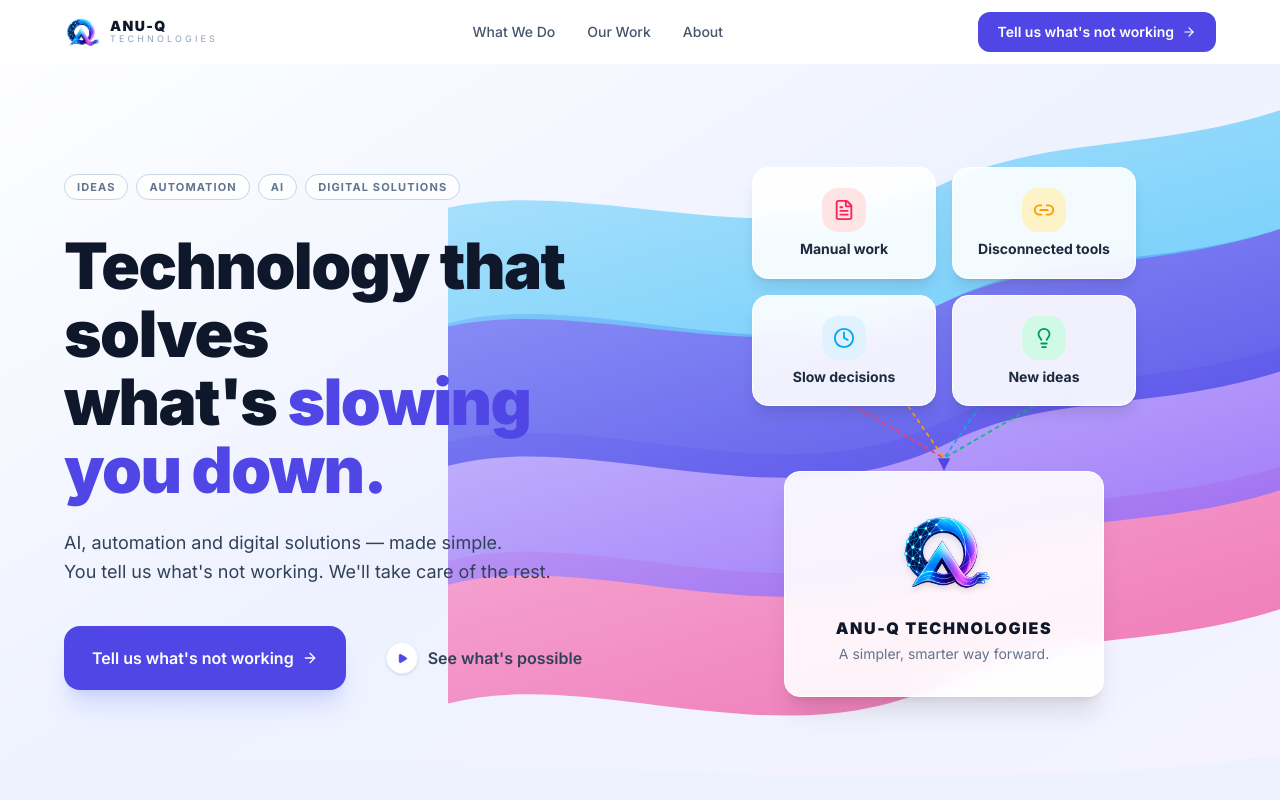
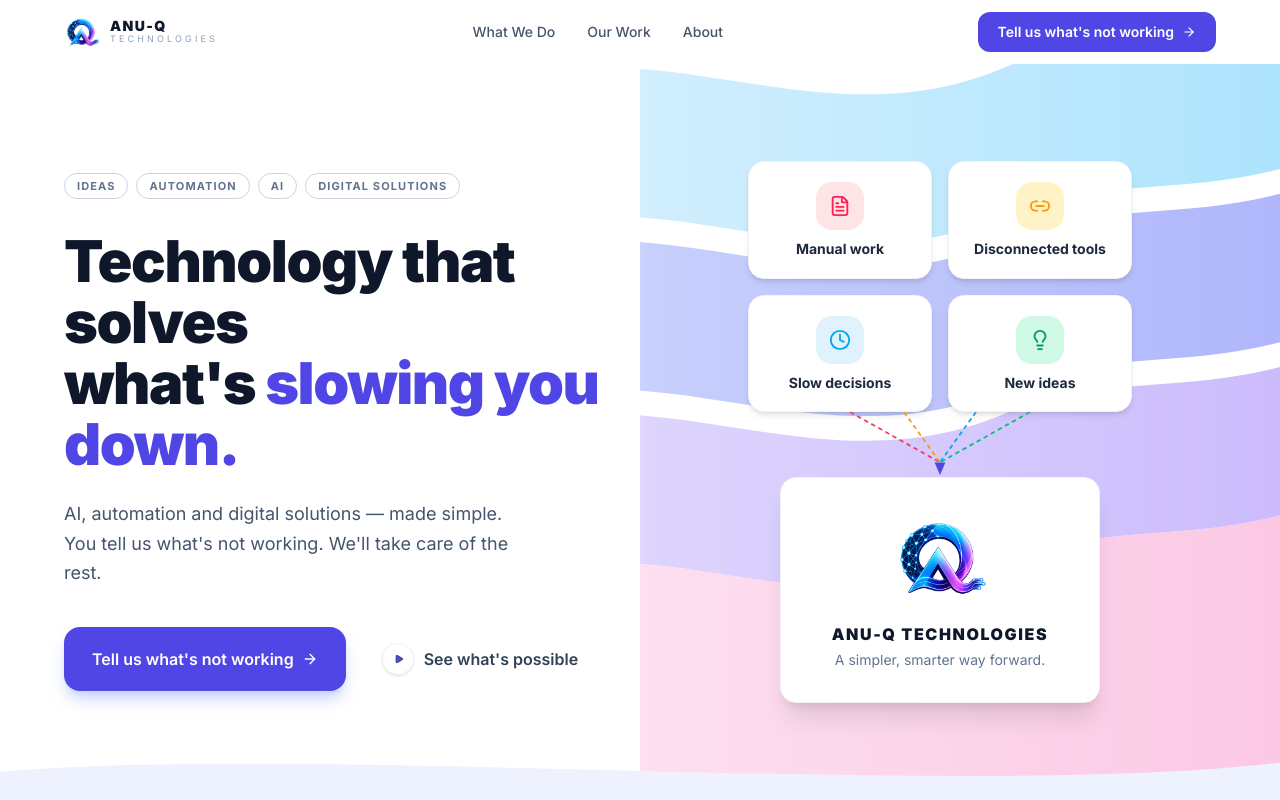
Before and after one commit to reynuv/anuqtech-website, a Next.js app: page / in a window 1280 px wide. Shown: the top 800 px of the page. Built offline with nearby package versions, Linux system fonts and the light colour scheme.

Commit message:
fix: pastel waves confined to right half, clean white left column
Co-Authored-By: Claude Sonnet 4.6 <noreply@anthropic.com>

```diff
--- a/components/Hero.tsx
+++ b/components/Hero.tsx
@@ -19,70 +19,61 @@ const serviceTags = [
 
 export default function Hero() {
   return (
-    <section className="relative flex items-center bg-[#F5F7FF] overflow-hidden pt-16 min-h-screen">
+    <section className="relative min-h-screen flex items-center bg-white overflow-hidden pt-16">
 
-      {/* ── Wave background SVG ── */}
-      <div className="absolute inset-0 pointer-events-none overflow-hidden">
-        {/* Base soft gradient */}
-        <div className="absolute inset-0 bg-gradient-to-br from-white via-[#EEF2FF] to-[#F5F3FF]" />
-
-        {/* Flowing wave ribbons — right half */}
+      {/* ── Pastel wave background — right half only ── */}
+      <div className="absolute inset-y-0 right-0 w-[58%] pointer-events-none overflow-hidden">
         <svg
-          className="absolute right-0 bottom-0 w-[65%] h-[90%]"
-          viewBox="0 0 700 600"
-          preserveAspectRatio="xMaxYMax meet"
+          viewBox="0 0 600 800"
+          preserveAspectRatio="xMinYMid slice"
+          className="absolute inset-0 w-full h-full"
           xmlns="http://www.w3.org/2000/svg"
         >
           <defs>
-            <linearGradient id="wg1" x1="0" y1="0" x2="1" y2="1">
-              <stop offset="0%" stopColor="#BAE6FD" stopOpacity="0.9" />
-              <stop offset="100%" stopColor="#38BDF8" stopOpacity="0.7" />
+            <linearGradient id="sky" x1="0" y1="0" x2="1" y2="0">
+              <stop offset="0%" stopColor="#BAE6FD" stopOpacity="0.55" />
+              <stop offset="100%" stopColor="#7DD3FC" stopOpacity="0.65" />
             </linearGradient>
-            <linearGradient id="wg2" x1="0" y1="0" x2="1" y2="1">
-              <stop offset="0%" stopColor="#818CF8" stopOpacity="0.85" />
-              <stop offset="100%" stopColor="#4F46E5" stopOpacity="0.95" />
+            <linearGradient id="ind" x1="0" y1="0" x2="1" y2="0">
+              <stop offset="0%" stopColor="#A5B4FC" stopOpacity="0.55" />
+              <stop offset="100%" stopColor="#818CF8" stopOpacity="0.65" />
             </linearGradient>
-            <linearGradient id="wg3" x1="0" y1="0" x2="1" y2="1">
-              <stop offset="0%" stopColor="#C4B5FD" stopOpacity="0.8" />
-              <stop offset="100%" stopColor="#8B5CF6" stopOpacity="0.9" />
+            <linearGradient id="vio" x1="0" y1="0" x2="1" y2="0">
+              <stop offset="0%" stopColor="#C4B5FD" stopOpacity="0.5" />
+              <stop offset="100%" stopColor="#A78BFA" stopOpacity="0.6" />
             </linearGradient>
-            <linearGradient id="wg4" x1="0" y1="0" x2="1" y2="1">
-              <stop offset="0%" stopColor="#F9A8D4" stopOpacity="0.85" />
-              <stop offset="100%" stopColor="#EC4899" stopOpacity="0.75" />
+            <linearGradient id="pnk" x1="0" y1="0" x2="1" y2="0">
+              <stop offset="0%" stopColor="#FBCFE8" stopOpacity="0.55" />
+              <stop offset="100%" stopColor="#F9A8D4" stopOpacity="0.65" />
             </linearGradient>
-            <filter id="blur">
-              <feGaussianBlur stdDeviation="2" />
-            </filter>
           </defs>
 
-          {/* Wave 1 — pink ribbon (widest, back) */}
-          <path
-            d="M-50,420 C80,340 260,460 420,380 C520,330 620,360 750,300 L750,420 C620,480 520,450 420,500 C260,580 80,460 -50,540 Z"
-            fill="url(#wg4)"
-          />
+          {/* Sky-blue band — top */}
+          <path d="M-60,160 C80,80 220,200 380,130 C470,95 540,120 640,80 L640,200 C540,240 470,215 380,250 C220,320 80,200 -60,280 Z"
+            fill="url(#sky)" />
 
-          {/* Wave 2 — purple ribbon */}
-          <path
-            d="M-50,320 C80,240 260,360 420,280 C520,230 620,260 750,200 L750,320 C620,380 520,350 420,400 C260,480 80,360 -50,440 Z"
-            fill="url(#wg3)"
-          />
+          {/* Indigo band */}
+          <path d="M-60,300 C80,220 220,340 380,270 C470,235 540,260 640,220 L640,340 C540,380 470,355 380,390 C220,460 80,340 -60,420 Z"
+            fill="url(#ind)" />
 
-          {/* Wave 3 — indigo ribbon */}
-          <path
-            d="M-50,220 C80,140 260,260 420,180 C520,130 620,160 750,100 L750,220 C620,280 520,250 420,300 C260,380 80,260 -50,340 Z"
-            fill="url(#wg2)"
-          />
+          {/* Violet band */}
+          <path d="M-60,440 C80,360 220,480 380,410 C470,375 540,400 640,360 L640,480 C540,520 470,495 380,530 C220,600 80,480 -60,560 Z"
+            fill="url(#vio)" />
 
-          {/* Wave 4 — sky blue ribbon (front, narrowest) */}
-          <path
-            d="M-50,120 C80,50 260,160 420,80 C520,35 620,60 750,0 L750,100 C620,160 520,135 420,180 C260,260 80,150 -50,220 Z"
-            fill="url(#wg1)"
-          />
+          {/* Pink band — bottom (fills to edge) */}
+          <path d="M-60,560 C80,480 220,600 380,530 C470,495 540,520 640,480 L640,800 L-60,800 Z"
+            fill="url(#pnk)" />
         </svg>
+
+        {/* Left-edge white fade so waves don't bleed into text */}
+        <div className="absolute inset-y-0 left-0 w-28 bg-gradient-to-r from-white to-transparent" />
       </div>
 
+      {/* Very light base tint behind text column */}
+      <div className="absolute inset-y-0 left-0 w-[50%] bg-white pointer-events-none" />
+
       <div className="relative max-w-7xl mx-auto px-6 sm:px-10 lg:px-16 py-20 w-full">
-        <div className="grid lg:grid-cols-2 gap-16 items-center">
+        <div className="grid lg:grid-cols-2 gap-12 items-center">
 
           {/* Left — copy */}
           <div>
@@ -91,52 +82,52 @@ export default function Hero() {
                 <a
                   key={label}
                   href={href}
-                  className="text-[11px] font-bold tracking-widest text-slate-500 hover:text-[#4F46E5] hover:border-[#4F46E5] border border-slate-300 rounded-full px-3 py-1 uppercase transition-colors bg-white/80"
+                  className="text-[11px] font-bold tracking-widest text-slate-500 hover:text-[#4F46E5] hover:border-[#4F46E5] border border-slate-300 rounded-full px-3 py-1 uppercase transition-colors"
                 >
                   {label}
                 </a>
               ))}
             </div>
 
-            <h1 className="text-[clamp(2.6rem,5vw,4.2rem)] font-black leading-[1.06] tracking-tight text-[#0F172A] mb-6">
+            <h1 className="text-[clamp(2.4rem,4.5vw,4rem)] font-black leading-[1.06] tracking-tight text-[#0F172A] mb-6">
               Technology that solves<br />
               what's{" "}
               <span className="text-[#4F46E5]">slowing you down.</span>
             </h1>
-            <p className="text-lg text-slate-700 leading-relaxed max-w-lg mb-10">
-              AI, automation and digital solutions — made simple.<br />
+            <p className="text-lg text-slate-600 leading-relaxed max-w-md mb-10">
+              AI, automation and digital solutions — made simple.
               You tell us what's not working. We'll take care of the rest.
             </p>
             <div className="flex flex-wrap gap-4">
               <a
                 href="#contact"
-                className="group inline-flex items-center gap-2 px-7 py-4 rounded-2xl bg-[#4F46E5] text-white font-semibold hover:bg-[#3730A3] transition-colors shadow-xl shadow-indigo-300/40"
+                className="group inline-flex items-center gap-2 px-7 py-4 rounded-2xl bg-[#4F46E5] text-white font-semibold hover:bg-[#3730A3] transition-colors shadow-lg shadow-indigo-200"
               >
                 Tell us what's not working
                 <ArrowRight size={16} className="group-hover:translate-x-0.5 transition-transform" />
               </a>
               <a
                 href="#what-we-do"
-                className="inline-flex items-center gap-2.5 px-6 py-4 text-slate-700 font-semibold hover:text-[#4F46E5] transition-colors"
+                className="inline-flex items-center gap-2.5 px-5 py-4 text-slate-700 font-semibold hover:text-[#4F46E5] transition-colors"
               >
                 <span className="w-8 h-8 rounded-full bg-white shadow border border-slate-100 flex items-center justify-center">
-                  <Play size={11} fill="#4F46E5" className="text-[#4F46E5] ml-0.5" />
+                  <Play size={10} fill="#4F46E5" className="ml-0.5" />
                 </span>
                 See what's possible
               </a>
             </div>
           </div>
 
-          {/* Right — illustration (floats over waves) */}
-          <div className="hidden lg:flex flex-col items-center gap-0 relative">
+          {/* Right — illustration */}
+          <div className="hidden lg:flex flex-col items-center">
             {/* Problem cards */}
-            <div className="grid grid-cols-2 gap-4 w-full max-w-sm mb-0">
+            <div className="grid grid-cols-2 gap-4 w-full max-w-sm">
               {problems.map(({ icon: Icon, label, iconBg }) => (
                 <div
                   key={label}
-                  className="bg-white/90 backdrop-blur-md rounded-2xl border border-white shadow-lg px-4 py-5 flex flex-col items-center gap-2 text-center"
+                  className="bg-white rounded-2xl border border-slate-100 shadow-md px-4 py-5 flex flex-col items-center gap-2.5 text-center"
                 >
-                  <span className={`w-11 h-11 rounded-2xl flex items-center justify-center ${iconBg}`}>
+                  <span className={`w-12 h-12 rounded-2xl flex items-center justify-center ${iconBg}`}>
                     <Icon size={22} />
                   </span>
                   <span className="text-sm font-bold text-slate-800 leading-tight">{label}</span>
@@ -146,21 +137,21 @@ export default function Hero() {
 
             {/* Converging arrows */}
             <svg viewBox="0 0 320 72" className="w-72" fill="none">
-              <line x1="60"  y1="0" x2="160" y2="58" stroke="#F43F5E" strokeWidth="2" strokeDasharray="5 4" />
-              <line x1="120" y1="0" x2="160" y2="58" stroke="#F59E0B" strokeWidth="2" strokeDasharray="5 4" />
-              <line x1="200" y1="0" x2="160" y2="58" stroke="#0EA5E9" strokeWidth="2" strokeDasharray="5 4" />
-              <line x1="260" y1="0" x2="160" y2="58" stroke="#10B981" strokeWidth="2" strokeDasharray="5 4" />
-              <polygon points="153,58 167,58 160,72" fill="#4F46E5" />
+              <line x1="60"  y1="0" x2="160" y2="56" stroke="#F43F5E" strokeWidth="2" strokeDasharray="5 4" />
+              <line x1="120" y1="0" x2="160" y2="56" stroke="#F59E0B" strokeWidth="2" strokeDasharray="5 4" />
+              <line x1="200" y1="0" x2="160" y2="56" stroke="#0EA5E9" strokeWidth="2" strokeDasharray="5 4" />
+              <line x1="260" y1="0" x2="160" y2="56" stroke="#10B981" strokeWidth="2" strokeDasharray="5 4" />
+              <polygon points="154,56 166,56 160,70" fill="#4F46E5" />
             </svg>
 
             {/* ANU-Q solution card */}
-            <div className="bg-white/90 backdrop-blur-md rounded-2xl border border-white shadow-xl px-10 py-8 flex flex-col items-center gap-4 w-full max-w-xs">
+            <div className="bg-white rounded-2xl border border-slate-100 shadow-xl px-10 py-8 flex flex-col items-center gap-4 w-full max-w-xs">
               <Image
                 src="/logo-icon.webp"
                 alt="ANU-Q Technologies"
                 width={96}
                 height={96}
-                className="w-24 h-24 object-contain drop-shadow-md"
+                className="w-24 h-24 object-contain"
               />
               <div className="text-center">
                 <p className="font-black text-base tracking-widest text-[#0F172A] uppercase">ANU-Q Technologies</p>
@@ -172,10 +163,10 @@ export default function Hero() {
         </div>
       </div>
 
-      {/* Bottom wave into next section */}
+      {/* Bottom wave transition */}
       <div className="absolute bottom-0 left-0 right-0 pointer-events-none">
-        <svg viewBox="0 0 1440 70" preserveAspectRatio="none" className="w-full h-16 fill-[#EEF2FF]">
-          <path d="M0,40 C360,0 1080,80 1440,20 L1440,70 L0,70 Z" />
+        <svg viewBox="0 0 1440 60" preserveAspectRatio="none" className="w-full h-14 fill-[#EEF2FF]">
+          <path d="M0,30 C360,0 1080,60 1440,20 L1440,60 L0,60 Z" />
         </svg>
       </div>
     </section>
```
